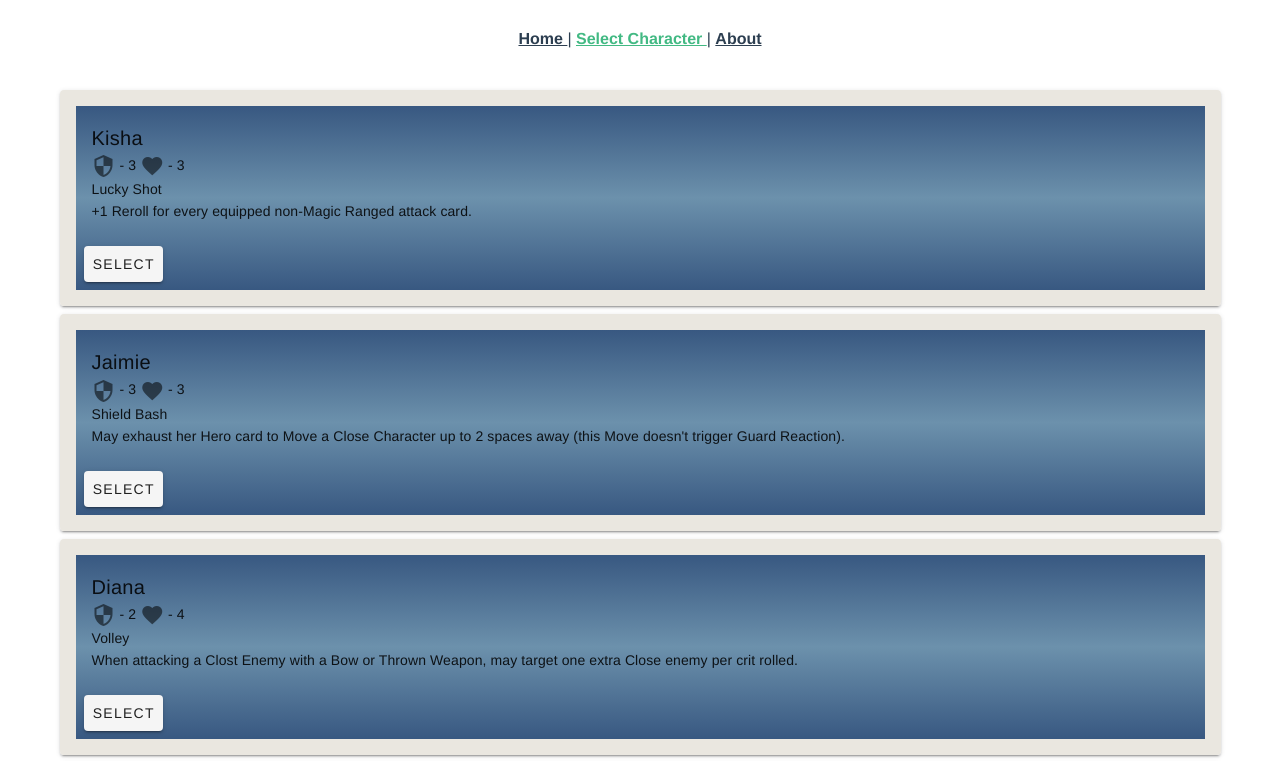
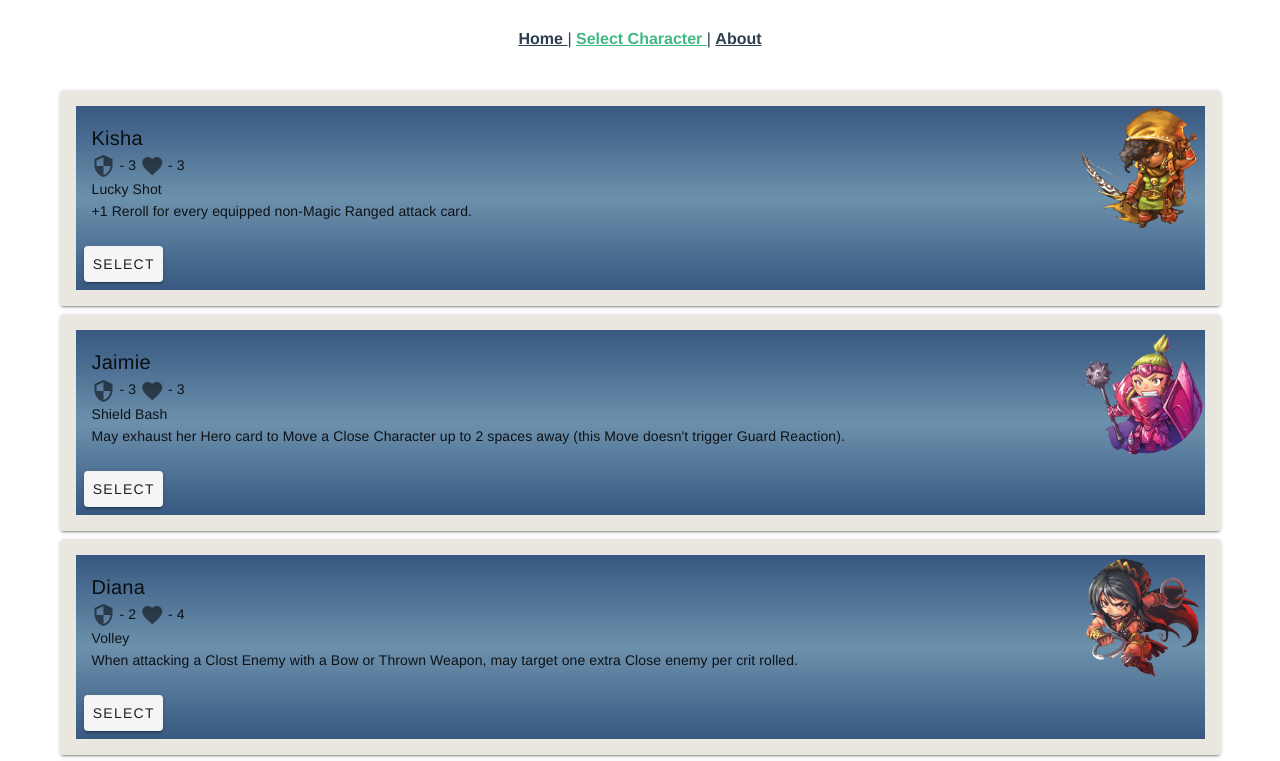
Before and after one commit to ldsz89/arcadia-quest-companion, a Vue app: page /select-character in a window 1280 px wide. Shown: the top 761 px of the page. Built offline with nearby package versions, Linux system fonts and the light colour scheme.

Commit message:
Renders coresponding character image

```diff
--- a/src/components/CharacterCard.vue
+++ b/src/components/CharacterCard.vue
@@ -18,8 +18,7 @@
         size="125"
         tile
       >
-        <!-- <v-img :src="character.picture" /> -->
-        <v-img src="@/assets/Kisha.png" />
+        <v-img :src="require(`../assets/${character.picture}`)" />
       </v-avatar>
     </div>
     <v-card-actions>
```
